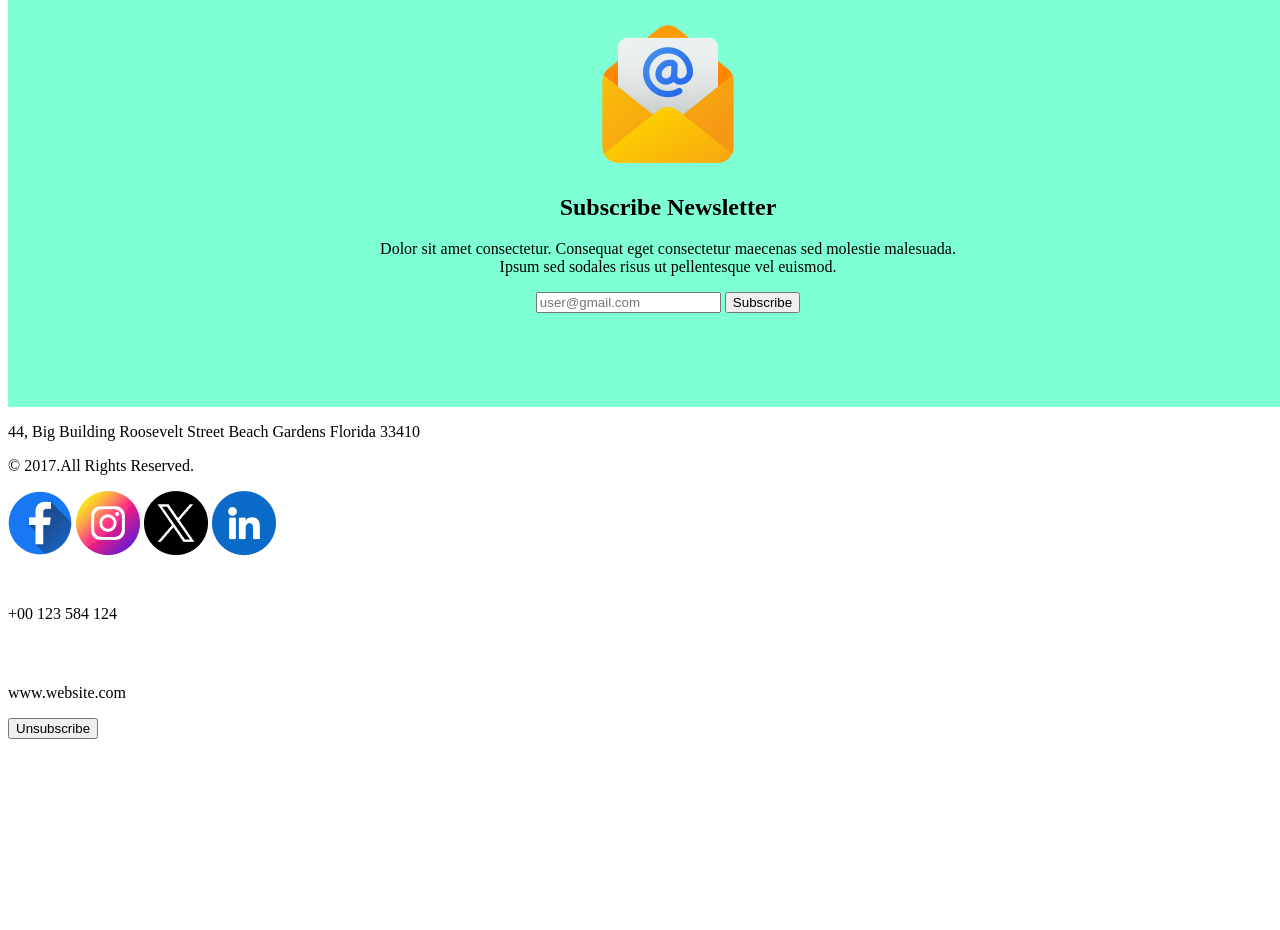
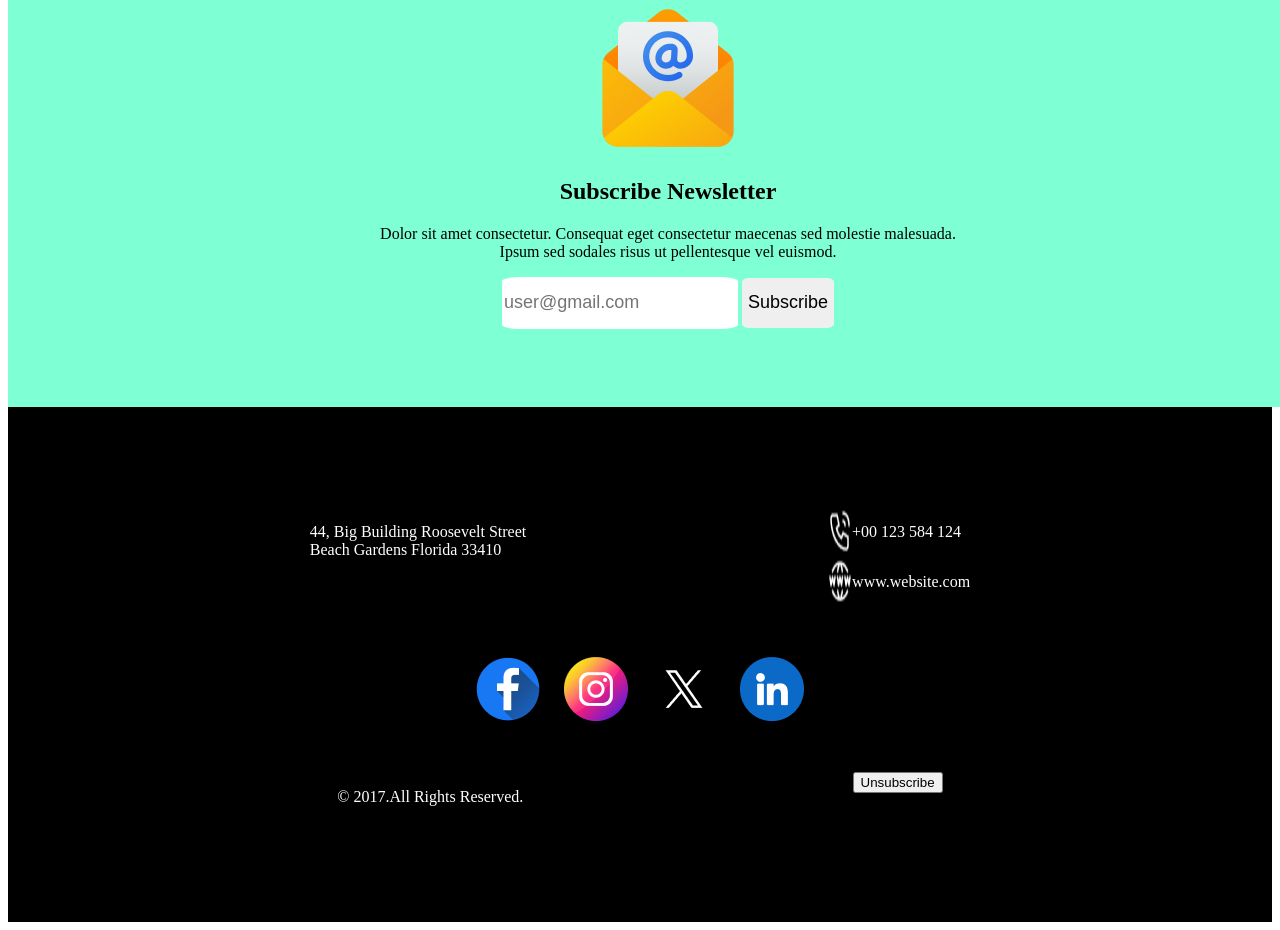
Before and after one commit to mdsalehin/Assignment-1, a plain HTML site: page index.html in a window 1280 px wide. Shown: the part 6098-7028 px from the top of the page. Before the commit the page ends 6845 px from the top, so only its background shows below. Drawn offline with Linux system fonts and the light colour scheme.

Commit message:
fianl almost done

```diff
--- a/index.html
+++ b/index.html
@@ -159,7 +159,7 @@
 
 
                 <div>
-                    <input type="text" placeholder="user@gmail.com">
+                     <input type="text"  placeholder="user@gmail.com">
                     <button class="subscribe-button">Subscribe</button>
                 </div>
 
@@ -177,35 +177,50 @@
     <footer>
         <div>
 
-            <div>
-                <p class="footer-container-address">44, Big Building Roosevelt Street
+            <div class="fst">
+                <p class="footer-container-address">44, Big Building Roosevelt Street <br>
                     Beach Gardens Florida 33410
                 </p>
-                <div>
-                    <p class="rights-reserved">&copy; 2017.All Rights Reserved.</p>
-                </div>
+
+               <div>
+                    <div class="call">
+                        <div class="notun">
+                            <img src="resources/Call.png" alt="">
+                            <p>+00 123 584 124</p>
+
+                        </div>
+                        <div class="notun">
+                            <img src="resources/Website.png" alt="">
+                            <p>www.website.com</p>
+                        </div>
+                    </div>
+               </div>
+
             </div>
 
-            <div>
+
+
+            <div class="socal_media">
                 <img src="resources/Facebook.png" alt="">
                 <img src="resources/Instagram.png" alt="">
                 <img src="resources/Twitter.png" alt="">
                 <img src="resources/Linkedin.png" alt="">
             </div>
 
-            <div>
-                <div>
-                    <img src="resources/Call.png" alt="">
-                    <p>+00 123 584 124</p>
+
+
+            <div class="btntntn">
+
+                 <div class="nai">
+                    <p class="rights-reserved">&copy; 2017.All Rights Reserved.</p>
+
+                    <div>
+                        <button class="footer-button">Unsubscribe</button>
+                    </div>
                 </div>
 
-                <div>
-                    <img src="resources/Website.png" alt="">
-                    <p>www.website.com</p>
-                </div>
+            </div>
 
-                <button class="footer-button">Unsubscribe</button>
-            </div>
         </div>
 
     </footer>
--- a/styles/portfolio.css
+++ b/styles/portfolio.css
@@ -204,7 +204,7 @@ text-transform: uppercase;
 
 
 .today{
-  margin-left: 50px;
+    margin-left: 50px;
     display: flex;
     justify-content: center;
     align-items: center;
@@ -236,3 +236,44 @@ text-transform: uppercase;
     text-align: center;
 
 }
+input{
+    font-size: large;
+    height: 50px;
+    border-radius: 8%;
+    border: none;
+}
+.subscribe-button{
+    font-size: large;
+    height: 50px;
+    border: none;
+    border-radius: 8%;
+}
+
+
+
+footer{
+    background-color: black;
+    color:white;
+    padding: 100px 0px;
+}
+
+.fst{
+   display: flex;
+   justify-content:space-evenly;
+}
+.notun{
+    display: flex;
+
+}
+.socal_media{
+   display: flex;
+   justify-content: center;
+   gap: 24px;
+   padding: 50px 0px;
+}
+
+.nai{
+
+    display: flex;
+   justify-content:space-evenly;
+}
```
